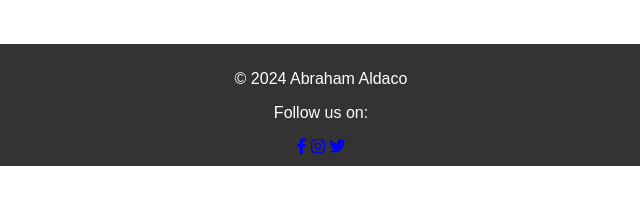
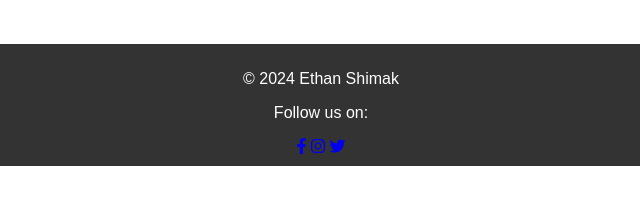
Before and after one commit to EthanShimak/personal, a plain HTML site: page contact.html in a window 1280 px wide. Shown: the part 242-446 px from the top of the page, 319-959 px from the left. Drawn offline with Linux system fonts and the light colour scheme.

Commit message:
Update contact.html

```diff
--- a/contact.html
+++ b/contact.html
@@ -24,7 +24,7 @@
         <p>You can reach me at aaldaco@iastate.edu</p>
         </div>
         <footer>
-            <p>&copy; 2024 Abraham Aldaco</p>
+            <p>&copy; 2024 Ethan Shimak</p>
             <link rel="stylesheet" href="https://cdnjs.cloudflare.com/ajax/libs/font-awesome/6.0.0-beta3/css/all.min.css">
             <p>Follow us on:</p>
 <a href="https://www.facebook.com" target="_blank"><i class="fab fa-facebook-f"></i></a>
```
